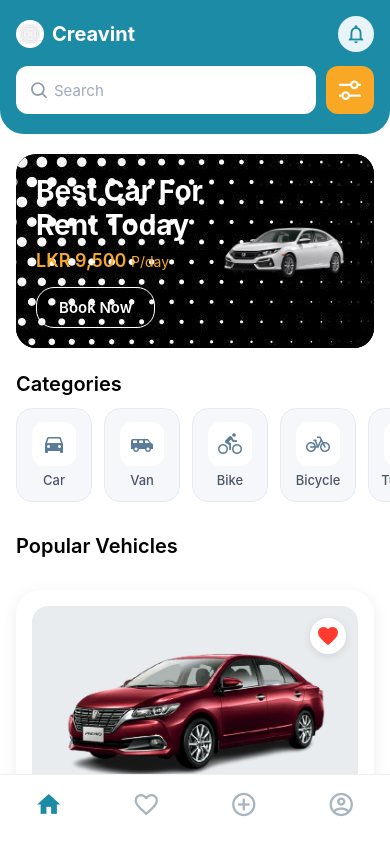
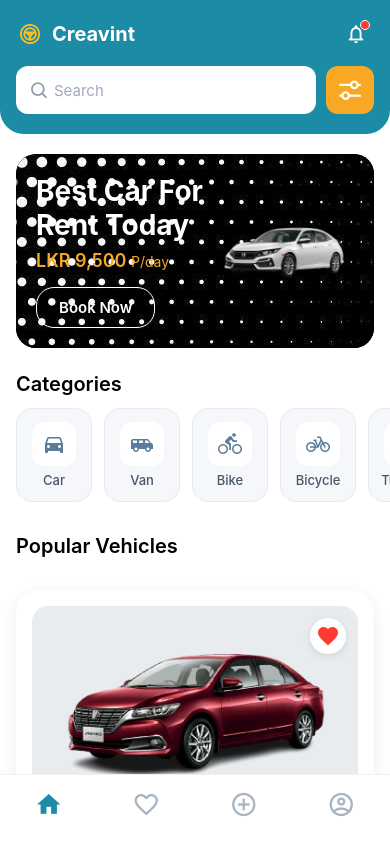
Before and after one commit to InushiKavindi/Vehicle-Renting-App, a React Native app in the folder Vehicle-Renting-App/: screen / in a window 390 px wide. Built offline with nearby package versions, Linux system fonts and the light colour scheme.

Commit message:
Update logo image and enhance notification button styling

```diff
--- a/Vehicle-Renting-App/Home.tsx
+++ b/Vehicle-Renting-App/Home.tsx
@@ -52,11 +52,12 @@ export default function Home() {
         <View style={styles.header}>
           <View style={styles.brandRow}>
             <View style={styles.brandMark}>
-              <Image source={require('./assets/icon.png')} style={styles.brandLogo} />
+              <Image source={require('./assets/logo.png')} style={styles.brandLogo} />
             </View>
             <Text style={styles.brandText}>Creavint</Text>
             <Pressable style={styles.notificationButton}>
-              <MaterialIcons name="notifications-none" size={22} color={colors.primary} />
+              <MaterialIcons name="notifications-none" size={22} color={colors.white} />
+              <View style={styles.notificationDot} />
             </Pressable>
           </View>
           <View style={styles.searchRow}>
@@ -177,7 +178,7 @@ const styles = StyleSheet.create({
     width: 28,
     height: 28,
     borderRadius: 14,
-    backgroundColor: colors.white,
+    backgroundColor: 'transparent',
     justifyContent: 'center',
     alignItems: 'center',
     marginRight: 8,
@@ -197,9 +198,21 @@ const styles = StyleSheet.create({
     width: 36,
     height: 36,
     borderRadius: 18,
-    backgroundColor: colors.primaryLight,
+    backgroundColor: 'transparent',
     justifyContent: 'center',
     alignItems: 'center',
+    position: 'relative',
+  },
+  notificationDot: {
+    position: 'absolute',
+    top: 4,
+    right: 4,
+    width: 10,
+    height: 10,
+    borderRadius: 6,
+    backgroundColor: colors.favorite,
+    borderWidth: 1.5,
+    borderColor: colors.white,
   },
   searchRow: {
     flexDirection: 'row',
```
Also changed, not shown: Vehicle-Renting-App/assets/logo.png (added).
